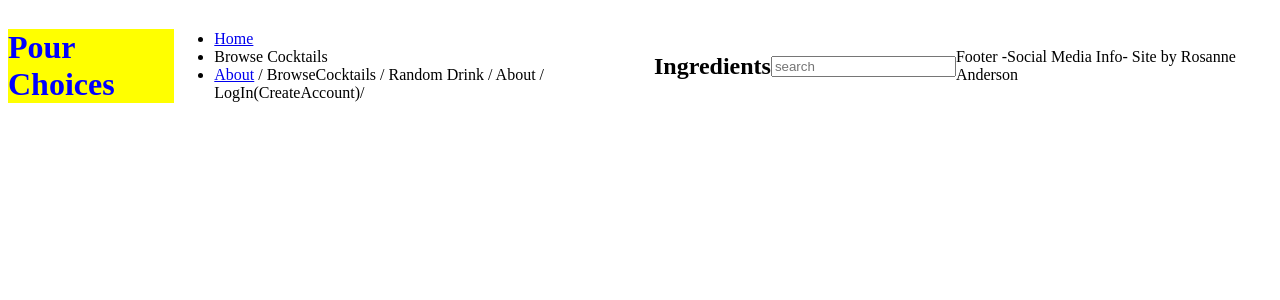
After one commit to RosanneE/Pour_Choices, a Django app: page /drinks/ing_search/ in a window 1280 px wide. The commit adds this page. Shown: the top 300 px of the page. Run offline with Django 4.2, Linux system fonts and the light colour scheme; data that the repository does not hold is empty.

Commit message:
Nav bar(created, live about and home,) About

```diff
--- /dev/null
+++ b/pour/drinks/static/styles/main.css
@@ -0,0 +1,12 @@
+body{
+    display: flex;
+    align-items: center;
+}
+
+h1{
+    color: blue;
+}
+
+.site_name{
+    background-color: yellow;
+}
--- /dev/null
+++ b/pour/drinks/templates/ing_search.html
@@ -0,0 +1,19 @@
+{% extends 'partials/_base.html' %}
+
+{% block content %}
+{% include 'partials/_navbar.html' %}
+<br/>
+
+<h2>Ingredients</h2>
+
+<div class = 'search'>
+    <input type = 'text' name = 'search_bar' placeholder ='search' onchange = 'search_term'>
+</div>
+
+{% for i in  mying%}
+<ul>
+    <li>{{i.ingredient}}</li>
+</ul>
+{% endfor %}
+{% include 'partials/_footer.html' %}
+{% endblock %}
--- a/pour/drinks/templates/partials/_base.html
+++ b/pour/drinks/templates/partials/_base.html
@@ -10,7 +10,7 @@
     <title>Pour Choices{% block title %}{% endblock %}</title>
 </head>
 <body>
-    <h1>Pour Choices</h1>
+    <h1 class = site_name>Pour Choices</h1>
         {% block content %}{% endblock %}
     <p>Footer -Social Media Info- Site by Rosanne Anderson</p>
 </body>
--- /dev/null
+++ b/pour/drinks/templates/partials/_ing_filter.html
@@ -0,0 +1,3 @@
+<div class = 'search'>
+    <input type = 'text' name = 'search_bar' >
+</div>
--- a/pour/drinks/templates/partials/_navbar.html
+++ b/pour/drinks/templates/partials/_navbar.html
@@ -1,2 +1,8 @@
 {% comment %} Links to Main pages {% endcomment %}
-<nav>Home / BrowseCocktails / Random Drink / About / LogIn(CreateAccount)/</nav>
+<nav>
+    <ul class='nav_bar'>
+        <li><a href = '{% url 'home'%}'>Home</a>
+        <li>Browse Cocktails</a>
+        <li><a href = '{% url 'about'%}'>About</a>
+        / BrowseCocktails / Random Drink / About / LogIn(CreateAccount)/
+    </nav>
--- a/pour/drinks/urls.py
+++ b/pour/drinks/urls.py
@@ -3,4 +3,6 @@ from . import views
 
 urlpatterns = [
     path('', views.home, name='home'),
+    path('about/', views.about, name='about'),
+    path('ing_search/', views.ing_search, name='ingredients'),
 ]
--- a/pour/drinks/views.py
+++ b/pour/drinks/views.py
@@ -1,8 +1,9 @@
+from re import template
 from django.http import HttpResponse, HttpResponseRedirect
 from django.template import loader
 from django.urls import reverse
 
-from pour.drinks.models import Drinks, Ingredients
+from drinks.models import Drinks, Ingredients
 
 def home(request):
     mying = Ingredients.objects.all().values
@@ -14,6 +15,19 @@ def home(request):
     }
     return HttpResponse(template.render(context, request))
 
+def about(request):
+    template = loader.get_template('about.html')
+    return HttpResponse(template.render({},request))
+
+
+def ing_search(request):
+    mying = Ingredients.objects.filter(ingredient__icontains='i').values
+    template = loader.get_template('ing_search.html')
+    context = {
+        'mying' : mying,
+    }
+    return HttpResponse(template.render(context, request))
+
 def index(request):
     mydrinks = Drinks.objects.all().values
     template = loader.get_template('index.html')
--- a/pour/pour/urls.py
+++ b/pour/pour/urls.py
@@ -17,6 +17,6 @@ from django.contrib import admin
 from django.urls import include, path
 
 urlpatterns = [
-    path('drinks/', include("drinks.urls")),
+    path('drinks/', include("drinks.urls"), name = 'home'),
     path('admin/', admin.site.urls),
 ]
```
Also changed, not shown: pour/drinks/models.py (+4 -4 lines), pour/drinks/templates/about.html (+17 -0 lines), pour/drinks/templates/home.html (+5 -3 lines), pour/drinks/templates/partials/_ingList.html (+8 -1 lines).
